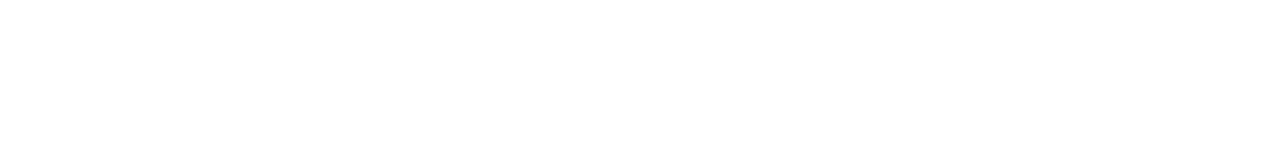
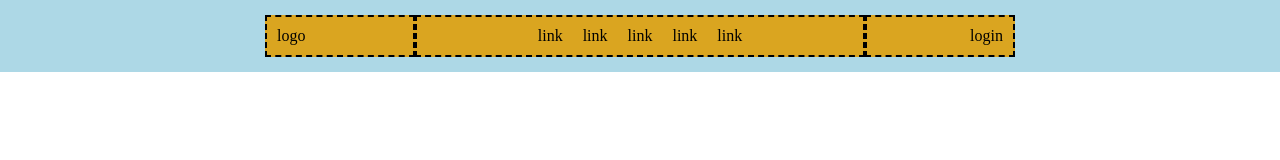
Before and after one commit to LucaGiampieri/htmlcss-struttura-discord, a plain HTML site: page index.html in a window 1280 px wide. Drawn offline with Linux system fonts and the light colour scheme.

Commit message:
style navbar

```diff
--- a/css/style.css
+++ b/css/style.css
@@ -1,6 +1,64 @@
 /* CSS Reset */
-*{
+* {
     margin: 0;
     padding: 0;
     box-sizing: border-box;
 }
+
+/* Grnerics */
+
+.flex {
+    display: flex;
+}
+
+.border {
+    border: 2px dashed black;
+}
+
+/* Header */
+
+.header {
+    background-color: #ADD8E6;
+    padding: 15px;
+
+}
+
+/* Navbar */
+
+.navbar {
+    background-color: #DAA520;
+    margin: 0 auto;
+    width: 60%;
+    max-width: 1080px;
+
+}
+
+/* Navbar Logo */
+
+.navbar-logo {
+    flex-basis: 20%;
+    padding: 10px;
+}
+
+/* Navbar Link */
+
+.navbar-link {
+    height: 100%;
+    flex-grow: 1;
+    justify-content: center;
+    gap: 20px;
+    padding: 10px;
+}
+
+.navbar-link-text {
+    text-decoration: none;
+    color: black;
+}
+
+/* Navbar Login */
+
+.navbar-login{
+    flex-basis: 20%;
+    justify-content: flex-end;
+    padding: 10px;
+}
--- a/index.html
+++ b/index.html
@@ -10,12 +10,25 @@
 
 <body>
     <!-- Header -->
-    <header>
+    <header class="header">
         <!-- Navbar -->
-        <nav class="navbar">
-            <div class="navbar-logo"></div>
-            <div class="navbar-link"></div>
-            <div class="navbat-login"></div>
+        <nav class="navbar flex">
+            <!-- Navbar Logo -->
+            <div class="navbar-logo border">
+                logo
+            </div>
+            <!-- Navbar Link -->
+            <div class="navbar-link flex border">
+                <a class="navbar-link-text" href="#" target="_blank">link</a>
+                <a class="navbar-link-text" href="#" target="_blank">link</a>
+                <a class="navbar-link-text" href="#" target="_blank">link</a>
+                <a class="navbar-link-text" href="#" target="_blank">link</a>
+                <a class="navbar-link-text" href="#" target="_blank">link</a>
+            </div>
+            <!-- Navbar Login -->
+            <div class="navbar-login flex border">
+                login
+            </div>
         </nav>
         <!-- Jumbotron -->
         <div class="jumbotron">
```
